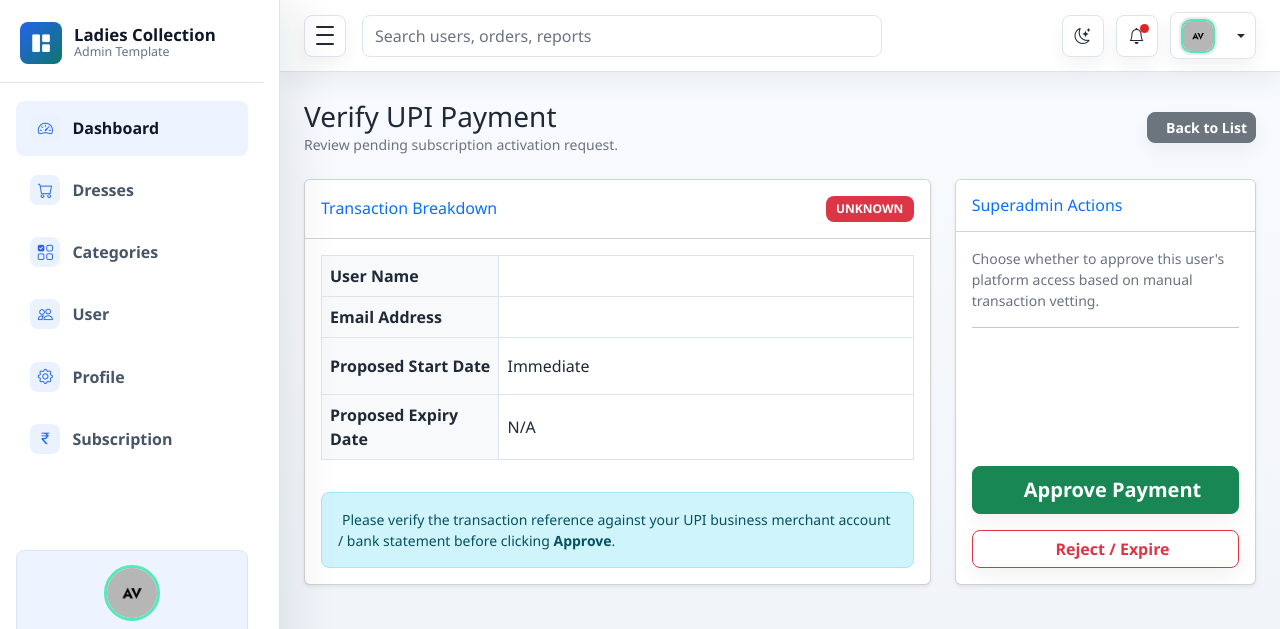
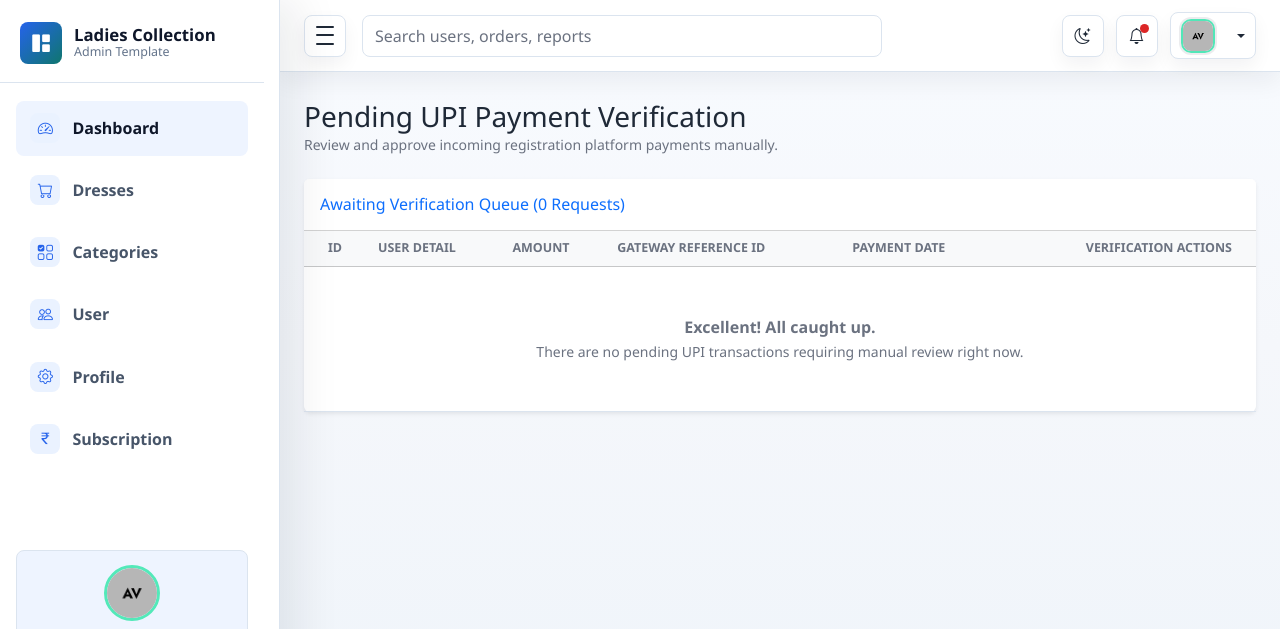
Before and after one commit to unmukt25/ladies_collection, a CodeIgniter 4 app: the page made by app/Views/admin/verify_by_superadmin.php in a window 1280 px wide. Shown: the top 629 px of the page. Run offline with PHP 8.4 and a stand-in for CodeIgniter, Linux system fonts and the light colour scheme; the template is opened without the code that fills it, so the values that code supplies are empty; some libraries are stand-ins or nearby versions.

Commit message:
payment system added

```diff
--- a/app/Views/admin/verify_by_superadmin.php
+++ b/app/Views/admin/verify_by_superadmin.php
@@ -5,90 +5,91 @@
 <main class="dashboard-content">
     <div class="container-fluid px-3 px-lg-4 py-4">
 
-        <div class="d-flex justify-content-between align-items-center mb-4">
-            <div>
-                <h1 class="h3 mb-0 text-gray-800">Verify UPI Payment</h1>
-                <p class="text-muted small mb-0">Review pending subscription activation request.</p>
-            </div>
-            <a href="<?= base_url('admin/subscriptions') ?>" class="btn btn-sm btn-secondary">
-                <i class="fas fa-arrow-left me-1"></i> Back to List
-            </a>
+        <div class="mb-4">
+            <h1 class="h3 mb-0 text-gray-800">Pending UPI Payment Verification</h1>
+            <p class="text-muted small">Review and approve incoming registration platform payments manually.</p>
         </div>
 
-        <?php if (session()->getFlashdata('error')) : ?>
-            <div class="alert alert-danger alert-dismissible fade show" role="alert">
-                <?= session()->getFlashdata('error') ?>
+        <?php if (session()->getFlashdata('success')) : ?>
+            <div class="alert alert-success alert-dismissible fade show" role="alert">
+                <i class="fas fa-check-circle me-1"></i> <?= session()->getFlashdata('success') ?>
                 <button type="button" class="btn-close" data-bs-dismiss="alert" aria-label="Close"></button>
             </div>
         <?php endif; ?>
 
-        <div class="row">
-            <div class="col-xl-8 col-lg-7 mb-4">
-                <div class="card shadow-sm h-100">
-                    <div class="card-header bg-white py-3 d-flex justify-content-between align-items-center">
-                        <h6 class="m-0 font-weight-bold text-primary">Transaction Breakdown</h6>
-                        <span class="badge bg-<?= $user['subscription_status'] === 'pending' ? 'warning text-dark' : ($user['subscription_status'] === 'active' ? 'success' : 'danger') ?>">
-                            <?= strtoupper($user['subscription_status'] ?? 'UNKNOWN') ?>
-                        </span>
-                    </div>
-                    <div class="card-body">
-                        <div class="table-responsive">
-                            <table class="table table-bordered align-middle">
-                                <tbody>
+        <?php if (session()->getFlashdata('error')) : ?>
+            <div class="alert alert-danger alert-dismissible fade show" role="alert">
+                <i class="fas fa-exclamation-circle me-1"></i> <?= session()->getFlashdata('error') ?>
+                <button type="button" class="btn-close" data-bs-dismiss="alert" aria-label="Close"></button>
+            </div>
+        <?php endif; ?>
+
+        <div class="card shadow-sm border-0">
+            <div class="card-header bg-white py-3">
+                <h6 class="m-0 font-weight-bold text-primary">Awaiting Verification Queue (<?= count($pending_payments) ?> Requests)</h6>
+            </div>
+            <div class="card-body p-0">
+                <div class="table-responsive">
+                    <table class="table table-hover align-middle mb-0 text-nowrap">
+                        <thead class="table-light">
+                            <tr>
+                                <th scope="col" class="ps-4">ID</th>
+                                <th scope="col">User Detail</th>
+                                <th scope="col">Amount</th>
+                                <th scope="col">Gateway Reference ID</th>
+                                <th scope="col">Payment Date</th>
+                                <th scope="col" class="pe-4 text-end">Verification Actions</th>
+                            </tr>
+                        </thead>
+                        <tbody>
+                            <?php if (!empty($pending_payments)) : ?>
+                                <?php foreach ($pending_payments as $row) : ?>
                                     <tr>
-                                        <th scope="row" class="bg-light" style="width: 30%;">User Name</th>
-                                        <td><?= esc($user['user_name']) ?></td>
+                                        <td class="ps-4 fw-bold">#<?= esc($row['id']) ?></td>
+                                        <td>
+                                            <div class="fw-bold text-dark"><?= esc($row['user_name']) ?></div>
+                                            <div class="text-muted small"><?= esc($row['email']) ?></div>
+                                        </td>
+                                        <td>
+                                            <span class="badge bg-success-subtle text-success border border-success-subtle px-2 py-1 fs-6">
+                                                <?= esc($row['currency']) ?> <?= number_format($row['amount'], 2) ?>
+                                            </span>
+                                        </td>
+                                        <td>
+                                            <code class="text-dark fw-bold bg-light p-1 rounded"><?= esc($row['gateway_payment_id']) ?></code>
+                                        </td>
+                                        <td class="text-muted small">
+                                            <?= date('M d, Y', strtotime($row['payment_date'])) ?><br>
+                                            <?= date('h:i A', strtotime($row['payment_date'])) ?>
+                                        </td>
+                                        <td class="pe-4 text-end">
+                                            <form action="<?= base_url('admin/subscription/process-action/' . $row['id']) ?>" method="POST" class="d-inline-block">
+                                                <?= csrf_field() ?>
+                                                <input type="hidden" name="status_action" id="action_<?= $row['id'] ?>" value="">
+
+                                                <div class="btn-group btn-group-sm" role="group">
+                                                    <button type="submit" onclick="document.getElementById('action_<?= $row['id'] ?>').value='active';" class="btn btn-success" title="Approve Payment">
+                                                        <i class="fas fa-check me-1"></i> Approve
+                                                    </button>
+                                                    <button type="submit" onclick="document.getElementById('action_<?= $row['id'] ?>').value='failed';" class="btn btn-outline-danger" title="Reject Payment">
+                                                        <i class="fas fa-times me-1"></i> Reject
+                                                    </button>
+                                                </div>
+                                            </form>
+                                        </td>
                                     </tr>
-                                    <tr>
-                                        <th scope="row" class="bg-light">Email Address</th>
-                                        <td><?= esc($user['email']) ?></td>
-                                    </tr>
-                                    <tr>
-                                        <th scope="row" class="bg-light">Proposed Start Date</th>
-                                        <td><?= $user['subscription_starts_at'] ? date('M d, Y h:i A', strtotime($user['subscription_starts_at'])) : 'Immediate' ?></td>
-                                    </tr>
-                                    <tr>
-                                        <th scope="row" class="bg-light">Proposed Expiry Date</th>
-                                        <td><?= $user['subscription_ends_at'] ? date('M d, Y h:i A', strtotime($user['subscription_ends_at'])) : 'N/A' ?></td>
-                                    </tr>
-                                </tbody>
-                            </table>
-                        </div>
-
-                        <div class="alert alert-info small mt-3 mb-0" role="alert">
-                            <i class="fas fa-info-circle me-1"></i> Please verify the transaction reference against your UPI business merchant account / bank statement before clicking <strong>Approve</strong>.
-                        </div>
-                    </div>
-                </div>
-            </div>
-
-            <div class="col-xl-4 col-lg-5 mb-4">
-                <div class="card shadow-sm h-100">
-                    <div class="card-header bg-white py-3">
-                        <h6 class="m-0 font-weight-bold text-primary">Superadmin Actions</h6>
-                    </div>
-                    <div class="card-body d-flex flex-column justify-content-between">
-                        <div>
-                            <p class="text-muted small">Choose whether to approve this user's platform access based on manual transaction vetting.</p>
-                            <hr>
-                        </div>
-
-                        <form action="<?= base_url('admin/subscriptions/update-status/' . $user['id']) ?>" method="POST">
-                            <?= csrf_field() ?>
-
-                            <input type="hidden" name="status_action" id="status_action" value="">
-
-                            <div class="d-grid gap-2">
-                                <button type="submit" onclick="setAction('active')" class="btn btn-success btn-lg mb-2" <?= $user['subscription_status'] === 'active' ? 'disabled' : '' ?>>
-                                    <i class="fas fa-check-circle me-2"></i> Approve Payment
-                                </button>
-
-                                <button type="submit" onclick="setAction('expired')" class="btn btn-outline-danger" <?= $user['subscription_status'] === 'expired' ? 'disabled' : '' ?>>
-                                    <i class="fas fa-times-circle me-2"></i> Reject / Expire
-                                </button>
-                            </div>
-                        </form>
-                    </div>
+                                <?php endforeach; ?>
+                            <?php else : ?>
+                                <tr>
+                                    <td colspan="6" class="text-center py-5 text-muted">
+                                        <i class="fas fa-inbox fa-3x mb-3 text-gray-300"></i>
+                                        <p class="mb-0 fw-bold">Excellent! All caught up.</p>
+                                        <span class="small text-muted">There are no pending UPI transactions requiring manual review right now.</span>
+                                    </td>
+                                </tr>
+                            <?php endif; ?>
+                        </tbody>
+                    </table>
                 </div>
             </div>
         </div>
@@ -96,13 +97,4 @@
     </div>
 </main>
 
-<script>
-    /**
-     * Simple utility to assign the status value right before form submission
-     */
-    function setAction(status) {
-        document.getElementById('status_action').value = status;
-    }
-</script>
-
 <?= $this->endSection() ?>
```
Also changed, not shown: app/Config/Routes.php (+6 -2 lines), app/Controllers/Admin/Admin_Pages.php (+38 -10 lines), app/Controllers/Admin/Subscription.php (+60 -2 lines), app/Views/admin/subscription.php (+36 -22 lines).
